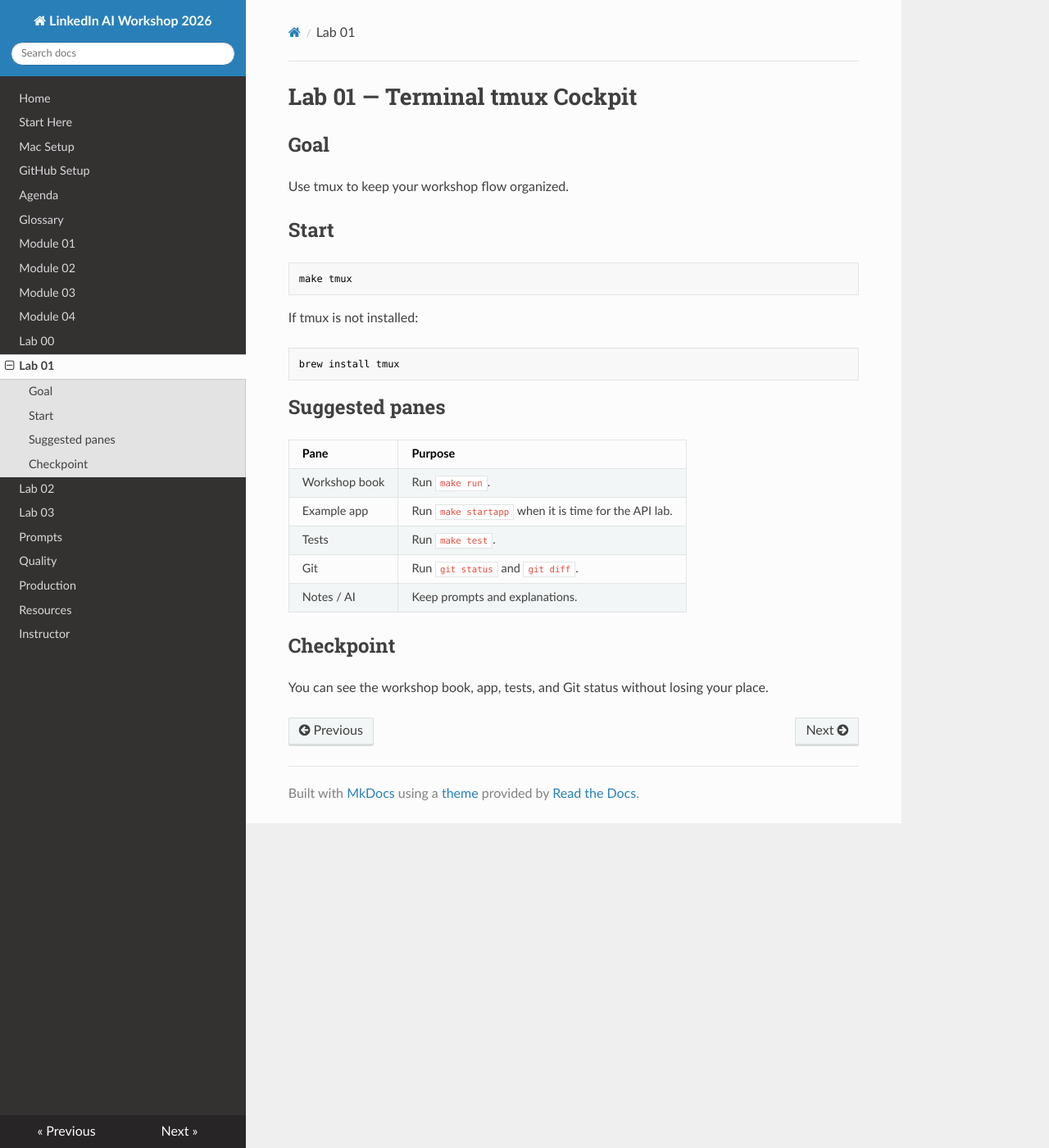
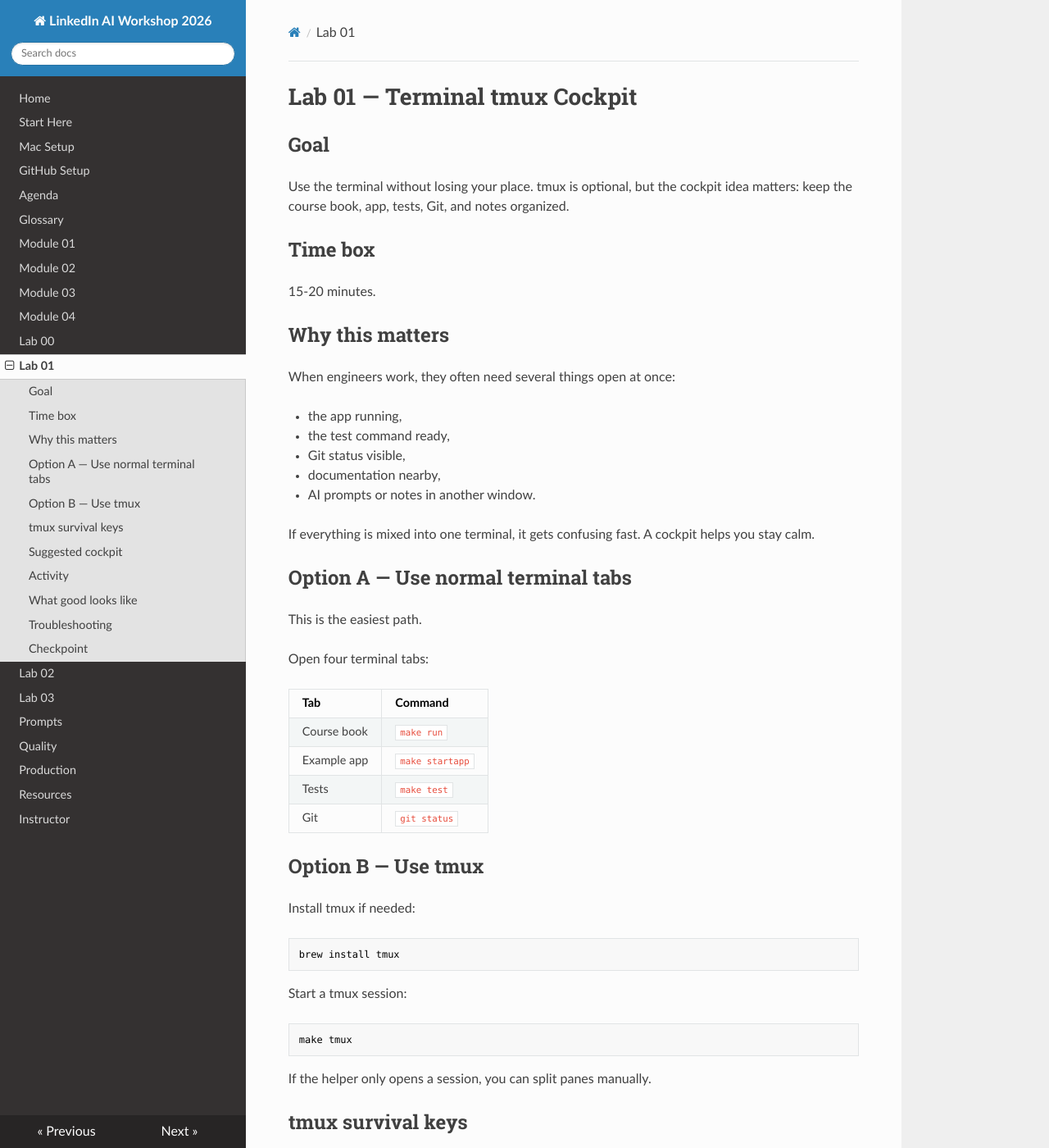
Before and after one commit to thetechhustle/ai_workshop_linkedin2026, an MkDocs documentation site: the page built from docs/04-labs/lab-01-terminal-tmux-cockpit.md, in a window 1280 px wide and 1400 px high. Shown: the whole window at 82% size. Built offline with MkDocs 1.6.1, drawn with Linux system fonts in a browser that asks for light colours; nearby versions of some CDN libraries; some of the changed text lies outside the part shown.

Commit message:
docs: expand terminal cockpit lab

````diff
--- a/docs/04-labs/lab-01-terminal-tmux-cockpit.md
+++ b/docs/04-labs/lab-01-terminal-tmux-cockpit.md
@@ -2,30 +2,98 @@
 
 ## Goal
 
-Use tmux to keep your workshop flow organized.
+Use the terminal without losing your place. tmux is optional, but the cockpit idea matters: keep the course book, app, tests, Git, and notes organized.
 
-## Start
+## Time box
+
+15-20 minutes.
+
+## Why this matters
+
+When engineers work, they often need several things open at once:
+
+- the app running,
+- the test command ready,
+- Git status visible,
+- documentation nearby,
+- AI prompts or notes in another window.
+
+If everything is mixed into one terminal, it gets confusing fast. A cockpit helps you stay calm.
+
+## Option A — Use normal terminal tabs
+
+This is the easiest path.
+
+Open four terminal tabs:
+
+| Tab | Command |
+|---|---|
+| Course book | `make run` |
+| Example app | `make startapp` |
+| Tests | `make test` |
+| Git | `git status` |
+
+## Option B — Use tmux
+
+Install tmux if needed:
+
+```bash
+brew install tmux
+```
+
+Start a tmux session:
 
 ```bash
 make tmux
 ```
 
-If tmux is not installed:
+If the helper only opens a session, you can split panes manually.
 
-```bash
-brew install tmux
-```
+## tmux survival keys
 
-## Suggested panes
+You press `Control-b` first, release it, then press the next key.
 
-| Pane | Purpose |
+| Action | Keys |
 |---|---|
-| Workshop book | Run `make run`. |
-| Example app | Run `make startapp` when it is time for the API lab. |
-| Tests | Run `make test`. |
-| Git | Run `git status` and `git diff`. |
-| Notes / AI | Keep prompts and explanations. |
+| Split left/right | `Control-b` then `%` |
+| Split top/bottom | `Control-b` then `"` |
+| Move between panes | `Control-b` then arrow key |
+| Detach from tmux | `Control-b` then `d` |
+| Reattach | `make tmux` |
+
+## Suggested cockpit
+
+| Pane | Purpose | Command |
+|---|---|---|
+| Workshop book | Read instructions | `make run` |
+| Example app | Run API when needed | `make startapp` |
+| Tests | Verify changes | `make test` |
+| Git | Inspect work | `git status` and `git diff` |
+| Notes / AI | Copy prompts and write reflection | no required command |
+
+## Activity
+
+1. Start the workshop book.
+2. Start the example app in another tab or pane.
+3. Run tests in another tab or pane.
+4. Run `git status` in another tab or pane.
+5. Write down which tab or pane is responsible for each job.
+
+## What good looks like
+
+By the end, you should be able to say:
+
+> I know where my docs are, where my app is running, where I run tests, and where I inspect Git changes.
+
+## Troubleshooting
+
+| Problem | What to do |
+|---|---|
+| tmux feels confusing | Use normal terminal tabs. That is completely fine. |
+| I closed a terminal | Open a new one, `cd` into the repo, and restart the command. |
+| I forgot where I am | Run `pwd` and `ls`. |
+| App and docs both need a terminal | Use two tabs or two panes. |
 
 ## Checkpoint
 
-You can see the workshop book, app, tests, and Git status without losing your place.
+You are done when you can see the workshop book, app, tests, and Git status without losing your place.
````
